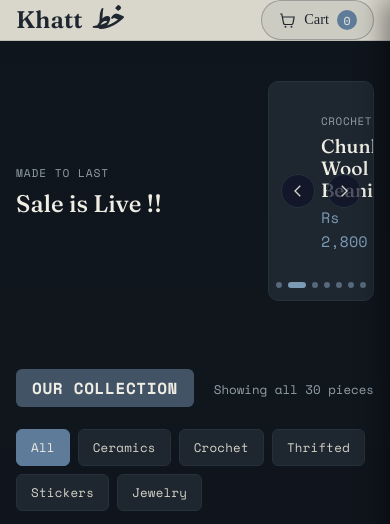
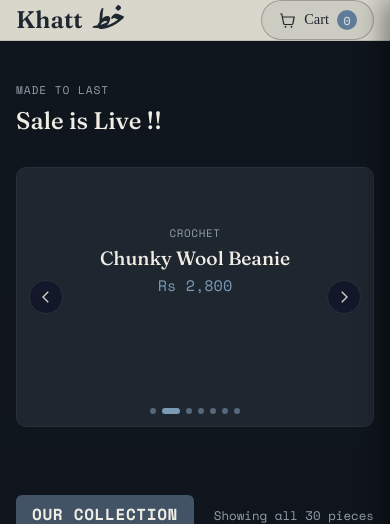
Before and after one commit to amnahs12/Khat.com, a website: page index.html in a window 390 px wide. Shown: the top 524 px of the page. Drawn offline with nearby package versions, Linux system fonts and the light colour scheme; no server answers; a web font is replaced by a local one.

Commit message:
Update style.css

```diff
--- a/style.css
+++ b/style.css
@@ -729,13 +729,15 @@
    Responsive
    ========================================================================== */
 @media (max-width: 860px) {
+  .hero-inner { grid-template-columns: 1fr; }
   .main-nav { display: none; }
 }
 
 @media (max-width: 520px) {
   .wrap { padding: 0 16px; }
-  .hero-banner { width: 100%; height: 170px; }
-  .hero-line h1 { font-size: 1.15rem; }
+  .slideshow { height: 260px; }
+  .slide { flex-direction: column; text-align: center; padding: 20px; gap: 12px; }
+  .slide-icon { width: 72px; height: 72px; }
   .controls { flex-direction: column; align-items: stretch; }
   .field-row { grid-template-columns: 1fr; }
   .cart-drawer { width: 100%; }
```
